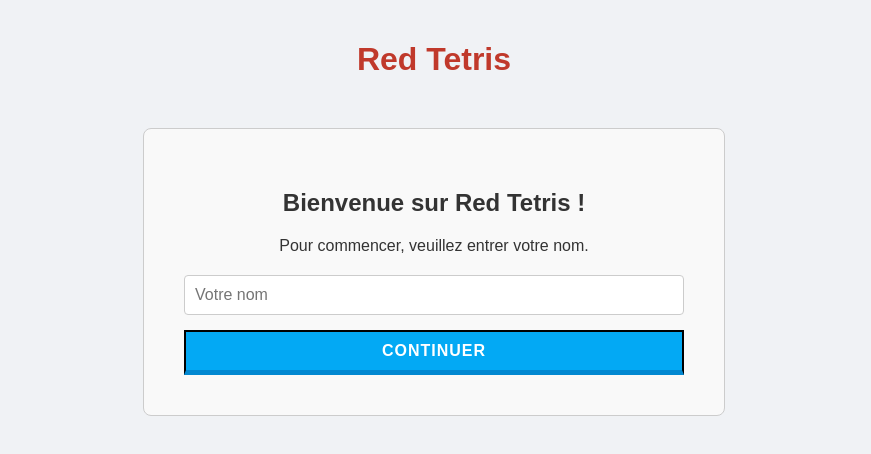
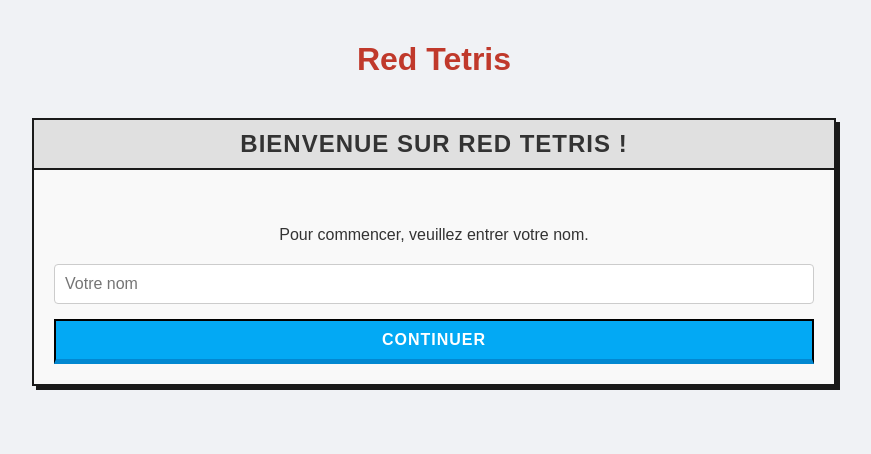
Before and after one commit to pbeheyt/red-tetris, a Vue app: page /#/ in a window 1280 px wide. Shown: the top 454 px of the page, without its empty margins (206-1077 px from the left). Built offline with nearby package versions, Linux system fonts and the light colour scheme; no server answers.

Commit message:
Implement BaseCard to unify container styles

```diff
--- /dev/null
+++ b/src/client/components/ui/BaseCard.vue
@@ -0,0 +1,51 @@
+<script setup>
+// Ce composant n'a pas besoin de script pour le moment.
+// Il est purement structurel et stylistique.
+</script>
+
+<template>
+  <div class="base-card">
+    <header v-if="$slots.header" class="card-header">
+      <slot name="header" />
+    </header>
+    <main class="card-content">
+      <slot />
+    </main>
+  </div>
+</template>
+
+<style scoped>
+.base-card {
+  background-color: #f9f9f9;
+  border: 2px solid #1a1a1a;
+
+  /* Ombre portée dure, style 8-bit, pour la profondeur */
+  box-shadow: 4px 4px 0px 0px #1a1a1a;
+
+  /* Pas de coins arrondis pour un look "bloc" */
+  border-radius: 0;
+
+  margin: 40px auto; /* Centre la carte et ajoute de l'espace vertical */
+  max-width: 800px;
+}
+
+.card-header {
+  padding: 10px 15px;
+  background-color: #e0e0e0;
+  border-bottom: 2px solid #1a1a1a;
+  text-align: center;
+}
+
+/* Cible directement les éléments de titre pour un style cohérent */
+.card-header > :first-child {
+  margin: 0;
+  font-weight: bold;
+  text-transform: uppercase;
+  letter-spacing: 1px;
+}
+
+.card-content {
+  padding: 20px;
+  text-align: center;
+}
+</style>
--- a/src/client/views/GameView.vue
+++ b/src/client/views/GameView.vue
@@ -6,6 +6,7 @@ import { state as socketState } from '../services/socketService.js';
 import GameBoard from '../components/GameBoard.vue';
 import MultiBoardGrid from '../components/MultiBoardGrid.vue';
 import BaseButton from '../components/ui/BaseButton.vue';
+import BaseCard from '../components/ui/BaseCard.vue';
 
 const gameStore = useGameStore();
 const route = useRoute();
@@ -98,8 +99,10 @@ onBeforeUnmount(() => window.removeEventListener('resize', updateWidth));
     </div>
 
     <!-- Écran de fin de partie -->
-    <div v-if="gameStore.gameStatus === 'finished'" class="game-over-container">
-      <h2>Partie terminée !</h2>
+    <BaseCard v-if="gameStore.gameStatus === 'finished'">
+      <template #header>
+        <h2>Partie terminée !</h2>
+      </template>
       <p class="winner-message" v-if="gameStore.gameMode !== 'solo'">Le gagnant est : <strong>{{ gameStore.gameWinner }}</strong></p>
 
       <div v-if="gameStore.gameMode === 'solo'">
@@ -113,11 +116,13 @@ onBeforeUnmount(() => window.removeEventListener('resize', updateWidth));
 
       <BaseButton @click="handleLeaveGame" variant="danger">Retourner au menu</BaseButton>
       <BaseButton v-if="gameStore.isCurrentUserHost && gameStore.playerList.length > 1" @click="handleRestartGame" variant="primary" style="margin-left: 10px;">Rejouer</BaseButton>
-    </div>
+    </BaseCard>
 
     <!-- Section Lobby -->
-    <div v-if="gameStore.gameStatus === 'lobby'" class="lobby-container">
-      <h3>En attente de joueurs...</h3>
+    <BaseCard v-if="gameStore.gameStatus === 'lobby'">
+      <template #header>
+        <h3>En attente de joueurs...</h3>
+      </template>
       <ul class="lobby-player-list">
         <li v-for="player in gameStore.playerList" :key="player.id">
           <span>{{ player.name }} {{ player.isHost ? '(Hôte)' : '' }}</span>
@@ -136,7 +141,7 @@ onBeforeUnmount(() => window.removeEventListener('resize', updateWidth));
         En attente d'autres joueurs...
       </p>
       <p v-else>En attente que l'hôte démarre la partie.</p>
-    </div>
+    </BaseCard>
 
     <!-- Section Jeu (pour les joueurs) -->
     <div class="game-main-area" v-if="!gameStore.isCurrentUserSpectator && (gameStore.gameStatus === 'playing' || (gameStore.gameStatus === 'finished' && gameStore.currentPlayer))">
@@ -155,8 +160,10 @@ onBeforeUnmount(() => window.removeEventListener('resize', updateWidth));
     </div>
 
     <!-- Section Spectateur -->
-    <div v-if="gameStore.isCurrentUserSpectator" class="spectator-container">
-      <h2>Mode Spectateur</h2>
+    <BaseCard v-if="gameStore.isCurrentUserSpectator">
+      <template #header>
+        <h2>Mode Spectateur</h2>
+      </template>
       <p>Vous observez la partie. Voici les participants :</p>
 
       <div class="participant-lists">
@@ -185,7 +192,7 @@ onBeforeUnmount(() => window.removeEventListener('resize', updateWidth));
           :container-width="containerWidth"
         />
       </div>
-    </div>
+    </BaseCard>
   </div>
 </template>
 
@@ -213,17 +220,6 @@ onBeforeUnmount(() => window.removeEventListener('resize', updateWidth));
   margin: 0;
 }
 
-
-.game-over-container {
-  border: 2px solid #ffc107;
-  background-color: #fff3cd;
-  padding: 20px;
-  margin: 20px auto;
-  max-width: 500px;
-  border-radius: 8px;
-  text-align: center;
-}
-
 .winner-message {
   font-size: 1.2em;
   margin-bottom: 20px;
@@ -233,15 +229,6 @@ onBeforeUnmount(() => window.removeEventListener('resize', updateWidth));
   margin-top: 20px;
   display: flex;
   flex-direction: column;
-}
-
-.lobby-container {
-  border: 1px solid #ccc;
-  background-color: #f9f9f9;
-  padding: 20px;
-  margin: 20px auto;
-  max-width: 400px;
-  border-radius: 8px;
 }
 
 .lobby-container ul {
@@ -272,15 +259,6 @@ onBeforeUnmount(() => window.removeEventListener('resize', updateWidth));
   padding: 5px 0;
 }
 
-.spectator-container {
-  border: 2px dashed #007bff;
-  background-color: #e7f3ff;
-  padding: 20px;
-  margin: 20px auto;
-  border-radius: 8px;
-  text-align: center;
-}
-
 .participant-lists {
   display: flex;
   justify-content: space-around;
--- a/src/client/views/HomeView.vue
+++ b/src/client/views/HomeView.vue
@@ -3,6 +3,7 @@ import { ref } from 'vue';
 import { useRouter } from 'vue-router';
 import { useUserStore } from '../stores/userStore';
 import BaseButton from '../components/ui/BaseButton.vue';
+import BaseCard from '../components/ui/BaseCard.vue';
 
 const userStore = useUserStore();
 const router = useRouter();
@@ -21,8 +22,10 @@ const continueToMenu = () => {
 </script>
 
 <template>
-  <div class="welcome-container">
-    <h2>Bienvenue sur Red Tetris !</h2>
+  <BaseCard>
+    <template #header>
+      <h2>Bienvenue sur Red Tetris !</h2>
+    </template>
     <p>Pour commencer, veuillez entrer votre nom.</p>
     <form @submit.prevent="continueToMenu" class="name-form">
       <input
@@ -34,20 +37,10 @@ const continueToMenu = () => {
       />
       <BaseButton type="submit">Continuer</BaseButton>
     </form>
-  </div>
+  </BaseCard>
 </template>
 
 <style scoped>
-.welcome-container {
-  border: 1px solid #ccc;
-  background-color: #f9f9f9;
-  padding: 40px;
-  margin: 50px auto;
-  max-width: 500px;
-  border-radius: 8px;
-  text-align: center;
-}
-
 .name-form {
   display: flex;
   flex-direction: column;
--- a/src/client/views/MenuView.vue
+++ b/src/client/views/MenuView.vue
@@ -4,6 +4,7 @@ import { useRouter } from 'vue-router';
 import { useUserStore } from '../stores/userStore';
 import { useGameStore } from '../stores/gameStore';
 import BaseButton from '../components/ui/BaseButton.vue';
+import BaseCard from '../components/ui/BaseCard.vue';
 
 const userStore = useUserStore();
 const gameStore = useGameStore();
@@ -55,8 +56,10 @@ const handleChangeName = () => {
 
 <template>
   <div class="menu-container">
-    <div class="actions-box">
-      <h2>Menu Principal</h2>
+    <BaseCard>
+      <template #header>
+        <h2>Menu Principal</h2>
+      </template>
       <div class="welcome-message">
         <p>Bonjour, <strong>{{ userStore.playerName }}</strong> !</p>
         <BaseButton @click="handleChangeName" variant="secondary" style="padding: 5px 10px; font-size: 0.8em;">Changer de nom</BaseButton>
@@ -73,10 +76,12 @@ const handleChangeName = () => {
         />
         <BaseButton type="submit" variant="info" style="padding: 15px 25px;">Créer une partie</BaseButton>
       </form>
-    </div>
+    </BaseCard>
 
-    <div class="lobby-browser">
-      <h3>Parties en attente</h3>
+    <BaseCard>
+      <template #header>
+        <h3>Parties en attente</h3>
+      </template>
       <div v-if="gameStore.lobbies.length > 0" class="lobbies-table-container">
         <table>
           <thead>
@@ -114,10 +119,12 @@ const handleChangeName = () => {
       <div v-else class="no-lobbies-message">
         <p>Aucune partie en attente pour le moment. Pourquoi ne pas en créer une ?</p>
       </div>
-    </div>
+    </BaseCard>
 
-    <div class="leaderboard">
-      <h3>🏆 Leaderboard 🏆</h3>
+    <BaseCard>
+      <template #header>
+        <h3>🏆 Leaderboard 🏆</h3>
+      </template>
       <div v-if="gameStore.leaderboard.length > 0" class="lobbies-table-container">
         <table>
           <thead>
@@ -141,7 +148,7 @@ const handleChangeName = () => {
       <div v-else class="no-lobbies-message">
         <p>Aucun score enregistré. Soyez le premier à entrer dans la légende !</p>
       </div>
-    </div>
+    </BaseCard>
   </div>
 </template>
 
@@ -161,14 +168,6 @@ const handleChangeName = () => {
   gap: 30px;
   max-width: 800px;
   margin: 20px auto;
-}
-
-.actions-box, .lobby-browser {
-  border: 1px solid #ccc;
-  background-color: #f9f9f9;
-  padding: 20px;
-  border-radius: 8px;
-  text-align: center;
 }
 
 .create-game-form {
@@ -228,13 +227,6 @@ th {
   color: #777;
 }
 
-.leaderboard {
-  border: 1px solid #ccc;
-  background-color: #f9f9f9;
-  padding: 20px;
-  border-radius: 8px;
-  text-align: center;
-}
 
 .leaderboard td:first-child, .leaderboard th:first-child {
   font-weight: bold;
```
